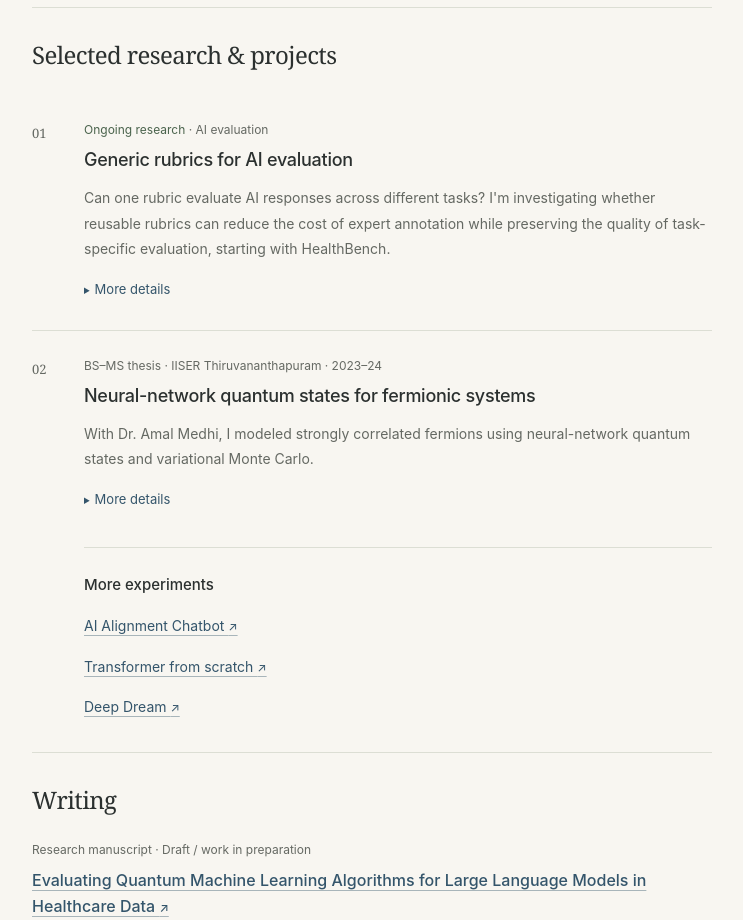
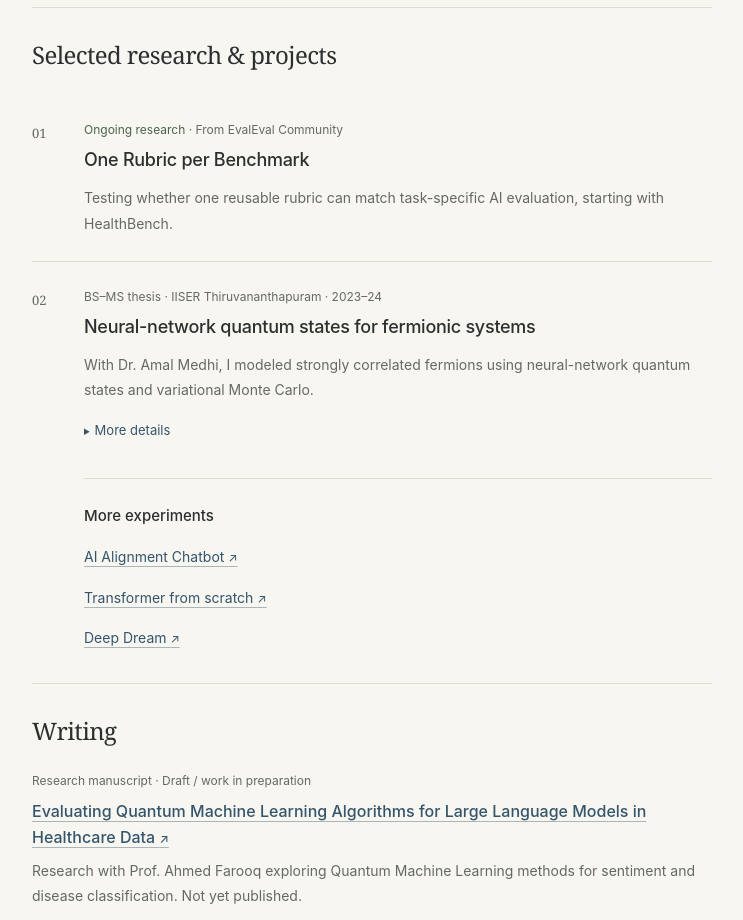
Before and after one commit to JitheshPavan/JitheshPavan.github.io, a plain HTML site: page index.html in a window 1280 px wide. Shown: the part 860-1780 px from the top of the page, without its empty margins (344-1087 px from the left). Drawn offline with Linux system fonts and the light colour scheme.

Commit message:
Simplify rubric project and credit EvalEval Community

```diff
--- a/index.html
+++ b/index.html
@@ -80,15 +80,9 @@
           <li>
             <span class="project-number" aria-hidden="true">01</span>
             <div class="project-body">
-              <p class="project-context"><span class="status">Ongoing research</span> · AI evaluation</p>
-              <h3>Generic rubrics for AI evaluation</h3>
-              <p class="project-description">Can one rubric evaluate AI responses across different tasks? I'm investigating whether reusable rubrics can reduce the cost of expert annotation while preserving the quality of task-specific evaluation, starting with HealthBench.</p>
-              <details class="project-details">
-                <summary><span class="when-closed">More details</span><span class="when-open">Less details</span><span class="sr-only"> about generic rubrics for AI evaluation</span></summary>
-                <p class="project-description">The study begins with a manual audit of 100 randomly sampled HealthBench criteria from UK AISI's Inspect AI implementation, separating reusable requirements from question-specific details to develop a fixed generic rubric.</p>
-                <p class="project-description">On about 50 separate evaluation questions, the plan is to grade the same saved model responses against both the generic rubric and each question's complete original rubric, using the same LLM judge and settings. With comparable score scales defined in advance, I'll compare score differences, systematic bias, correlations, and model rankings.</p>
-                <p class="project-description">Preregistered follow-ups will test whether physician responses or reference correct and incorrect answers help close any evaluation gap. The broader aim is to extend this approach to other benchmarks and test a single shared rubric across them.</p>
-              </details>
+              <p class="project-context"><span class="status">Ongoing research</span> · From EvalEval Community</p>
+              <h3>One Rubric per Benchmark</h3>
+              <p class="project-description">Testing whether one reusable rubric can match task-specific AI evaluation, starting with HealthBench.</p>
             </div>
           </li>
           <li>
```
